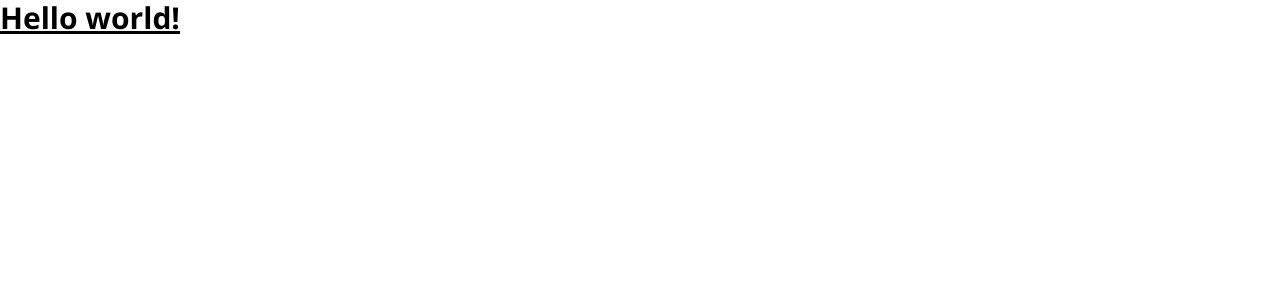
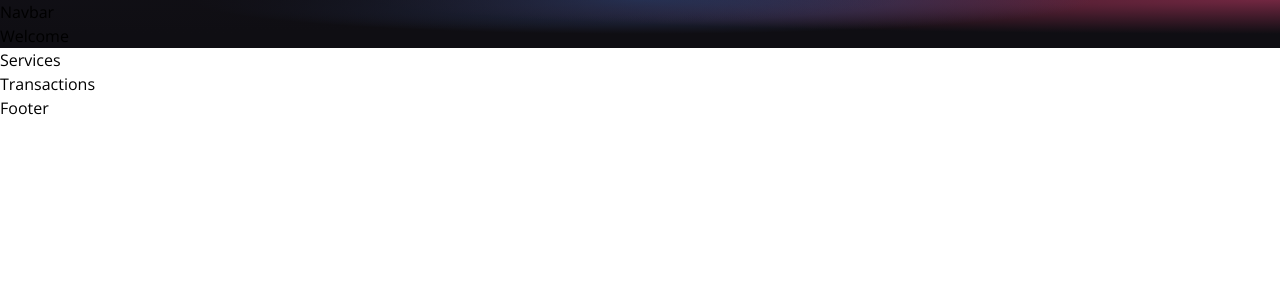
Before and after one commit to JGolden25/JCrypt3.0, a React (Vite) app in the folder client/: page / in a window 1280 px wide. Shown: the top 300 px of the page. Built offline with nearby package versions, Linux system fonts and the light colour scheme.

Commit message:
import all components

```diff
--- a/client/src/App.jsx
+++ b/client/src/App.jsx
@@ -1,11 +1,16 @@
-const App = () => {
-  return (
-    <div className="App">
-<h1 class="text-3xl font-bold underline">
-    Hello world!
-  </h1>
+import { Navbar, Welcome, Footer, Services, Transactions } from "./components";
+
+const App = () => (
+<div className="min-h-screen">
+    <div className="gradient-bg-welcome">
+      <Navbar />
+      <Welcome />
     </div>
-  )
-}
+    <Services />
+    <Transactions />
+    <Footer />
+    </div>
+  );
+
 
 export default App
--- /dev/null
+++ b/client/src/components/Footer.jsx
@@ -0,0 +1,7 @@
+const Footer = () => {
+    return (
+        <h1>Footer</h1>
+    );
+}
+
+export default Footer;
--- /dev/null
+++ b/client/src/components/Loader.jsx
@@ -0,0 +1,7 @@
+const Loader = () => {
+    return (
+        <h1>Loader</h1>
+    );
+}
+
+export default Loader;
--- a/client/src/components/Navbar.jsx
+++ b/client/src/components/Navbar.jsx
@@ -0,0 +1,7 @@
+const Navbar = () => {
+    return (
+        <h1>Navbar</h1>
+    );
+}
+
+export default Navbar;
--- /dev/null
+++ b/client/src/components/Services.jsx
@@ -0,0 +1,7 @@
+const Services = () => {
+    return (
+        <h1>Services</h1>
+    );
+}
+
+export default Services;
--- /dev/null
+++ b/client/src/components/Transactions.jsx
@@ -0,0 +1,7 @@
+const Transactions = () => {
+    return (
+        <h1>Transactions</h1>
+    );
+}
+
+export default Transactions;
--- /dev/null
+++ b/client/src/components/Welcome.jsx
@@ -0,0 +1,7 @@
+const Welcome = () => {
+    return (
+        <h1>Welcome</h1>
+    );
+}
+
+export default Welcome;
--- /dev/null
+++ b/client/src/components/index.js
@@ -0,0 +1,6 @@
+export { default as Loader } from "./Loader";
+export { default as Navbar } from "./Navbar";
+export { default as Welcome } from "./Welcome";
+export { default as Footer } from "./Footer";
+export { default as Services } from "./Services";
+export { default as Transactions } from "./Transactions";
```
